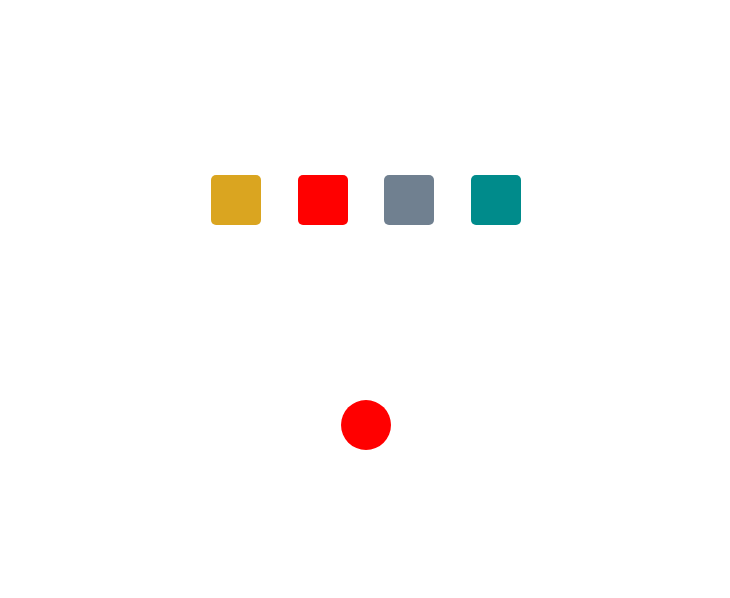
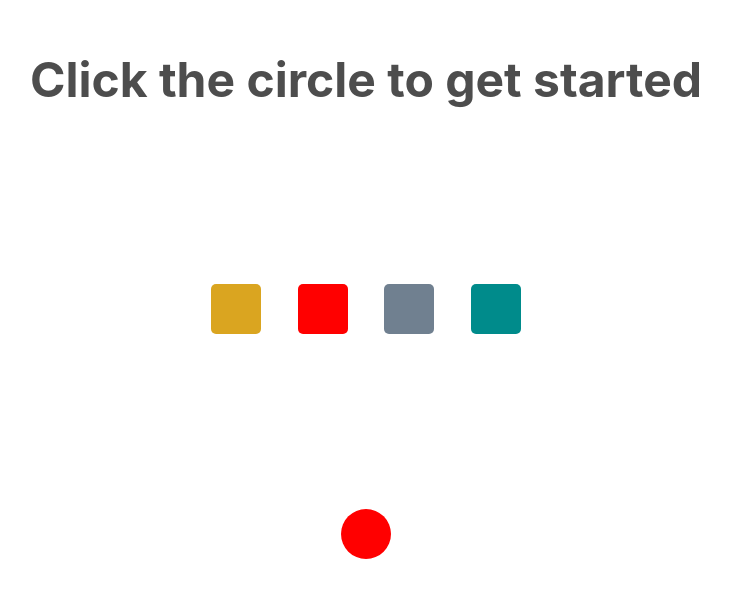
Before and after one commit to Miszion/color-buttons, a React (Create React App) app: page / in a window 1280 px wide. Shown: the top 598 px of the page, without its empty margins (274-1004 px from the left). Built offline with nearby package versions, Linux system fonts and the light colour scheme.

Commit message:
added cta headline for program and associated css

```diff
--- a/src/button.css
+++ b/src/button.css
@@ -7,6 +7,15 @@ html, body, #root, #overAll{
   justify-content: space-evenly;
   width: 30%;
 
+}
+
+
+.cta-block {
+  font-size: 48px;
+  text-align: center;
+  margin-top: 50px;
+  font-weight: bold;
+  color: #4d4d4d;
 }
 
 #overAll{
@@ -40,4 +49,5 @@ html, body, #root, #overAll{
     height: 50px;
     background-color: red;
     display: block;
+    cursor: pointer;
 }
--- a/src/selector.js
+++ b/src/selector.js
@@ -155,6 +155,7 @@ class Selector extends React.Component
     {
         return(
         <div id = "overAll">
+            <div className='cta-block'>Click the circle to get started</div>
         	<div id = "contentA">
         		<div id = "buttonBlock">
         			<SquareButton color= {this.state.color1 || "goldenrod"} ></SquareButton>
```
Also changed, not shown: 1 other file (tests, documents, lock files or other folders).
